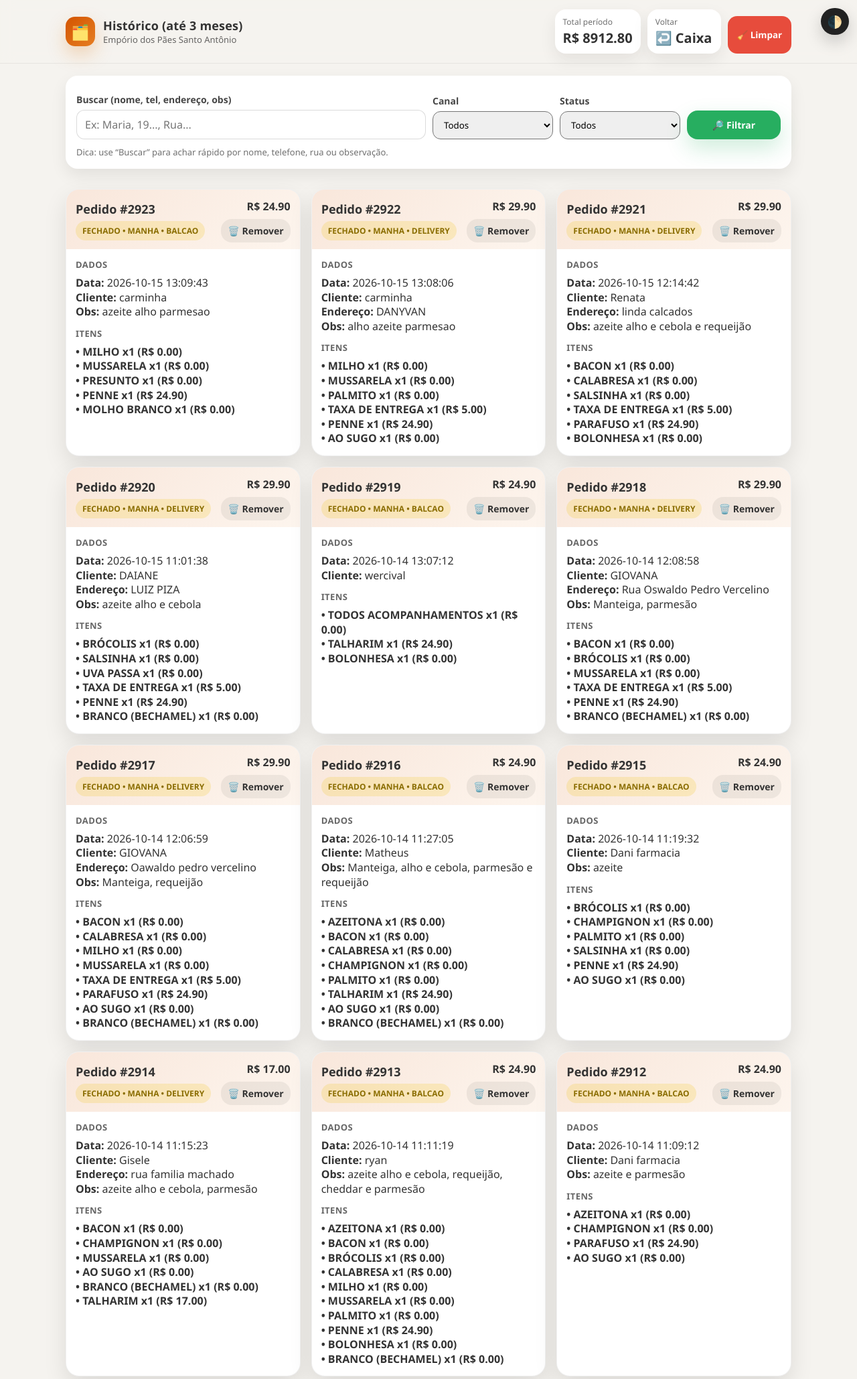
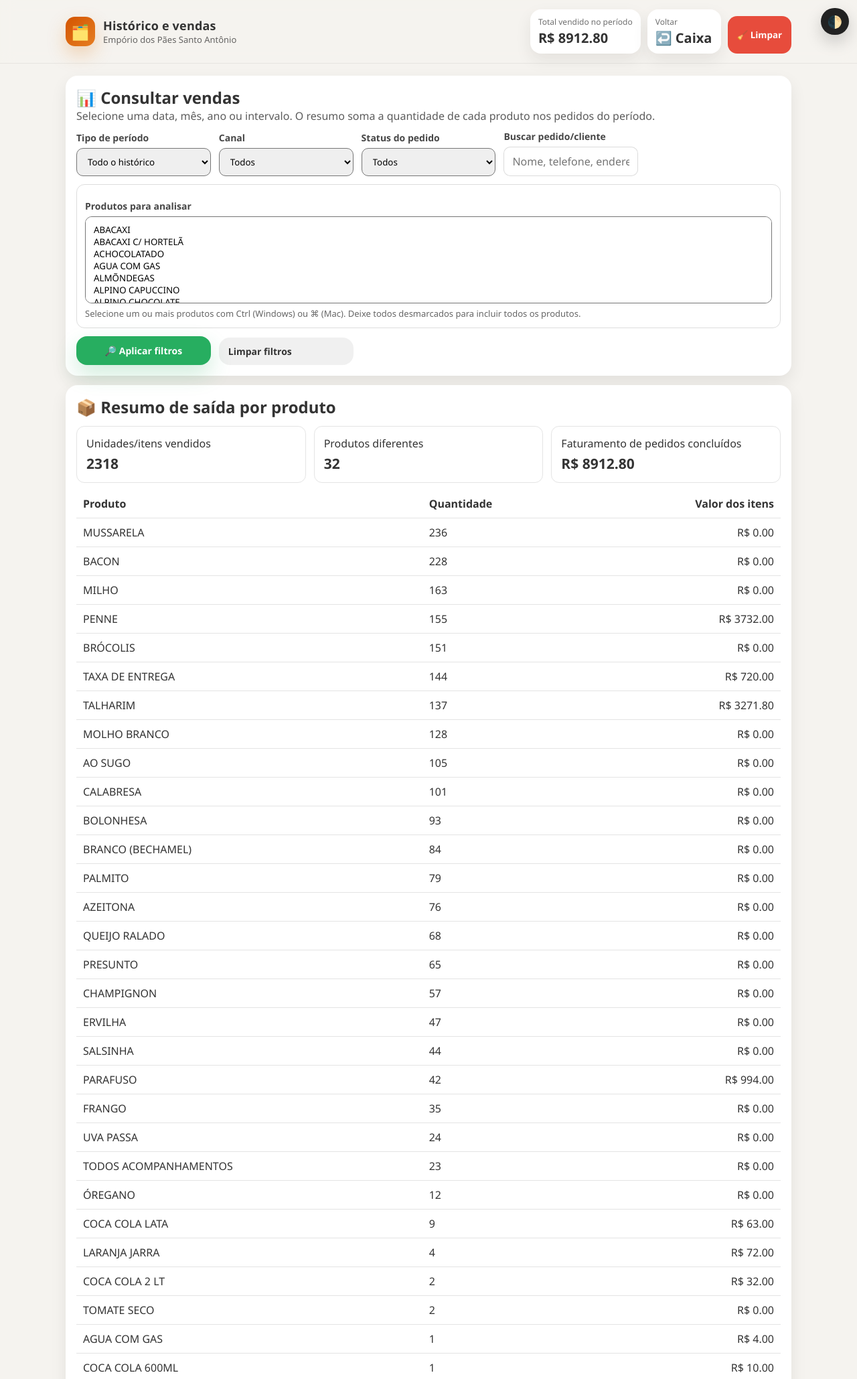
Before and after one commit to hitweapon/sistema-pedidos, a Flask app: page /historico in a window 1280 px wide. Shown: the top 2059 px of the page at 67% size. Run offline with Flask 3, Linux system fonts and the light colour scheme; the visitor is signed in with stand-in values (Sample User, id 1); data comes from the database, SQL or seed files in the repository.

Commit message:
Adiciona filtros de período e resumo de vendas por produto

```diff
--- a/templates/historico.html
+++ b/templates/historico.html
@@ -2,141 +2,104 @@
 <html lang="pt-br">
 <head>
   <meta charset="UTF-8">
+  <meta name="viewport" content="width=device-width, initial-scale=1">
   <title>Histórico • {{ nome_estabelecimento }}</title>
   <link rel="stylesheet" href="{{ url_for('static', filename='style.css') }}">
+  <style>
+    .filters{display:grid;grid-template-columns:repeat(auto-fit,minmax(170px,1fr));gap:12px;align-items:end}
+    .filters label{display:block;margin-bottom:6px;font-weight:700}
+    .filters input,.filters select{width:100%;box-sizing:border-box;padding:10px 12px;border-radius:10px}
+    .product-picker{grid-column:1/-1;border:1px solid rgba(120,120,120,.25);border-radius:12px;padding:12px}
+    .product-picker select{min-height:130px}
+    .hint{font-size:13px;opacity:.75;margin-top:6px}
+    .report-table{width:100%;border-collapse:collapse;margin-top:10px}
+    .report-table th,.report-table td{text-align:left;padding:10px;border-bottom:1px solid rgba(120,120,120,.2)}
+    .report-table th:last-child,.report-table td:last-child{text-align:right}
+    .report-wrap{overflow-x:auto}
+    .report-kpis{display:grid;grid-template-columns:repeat(auto-fit,minmax(170px,1fr));gap:12px;margin-top:12px}
+    .report-kpi{padding:14px;border:1px solid rgba(120,120,120,.2);border-radius:12px}
+    .report-kpi strong{display:block;font-size:21px;margin-top:5px}
+    .ticket-itens{line-height:1.55}
+    @media(max-width:650px){.topbar-inner{gap:12px}.kpi{flex-wrap:wrap}.report-table th,.report-table td{padding:8px 6px}}
+  </style>
 </head>
 <body>
-
 <button class="toggle-theme" onclick="document.body.classList.toggle('dark')">🌓</button>
-
-<div class="topbar">
-  <div class="topbar-inner">
-    <div class="brand">
-      <div class="brand-icon">🗂️</div>
-      <div>
-        <div class="brand-title">Histórico (até 3 meses)</div>
-        <div class="brand-sub">{{ nome_estabelecimento }}</div>
-      </div>
+<div class="topbar"><div class="topbar-inner">
+  <div class="brand"><div class="brand-icon">🗂️</div><div><div class="brand-title">Histórico e vendas</div><div class="brand-sub">{{ nome_estabelecimento }}</div></div></div>
+  <div class="kpi">
+    <div class="kpi-card"><div class="kpi-label">Total vendido no período</div><div class="kpi-value">R$ {{ "%.2f"|format(total_periodo) }}</div></div>
+    <a class="kpi-card" href="/caixa" style="text-decoration:none;color:inherit"><div class="kpi-label">Voltar</div><div class="kpi-value">↩️ Caixa</div></a>
+    <form action="/historico/limpar" method="POST" onsubmit="return confirm('Apagar TODO o histórico? Esta ação não pode ser desfeita.')" style="margin:0"><button class="danger" type="submit" style="height:56px">🧹 Limpar</button></form>
+  </div>
+</div></div>
+<div class="container">
+  <div class="card">
+    <h2 style="margin-top:0">📊 Consultar vendas</h2>
+    <p style="opacity:.8;margin-top:0">Selecione uma data, mês, ano ou intervalo. O resumo soma a quantidade de cada produto nos pedidos do período.</p>
+    <form method="GET" class="filters" id="filtersForm">
+      <div><label for="periodo">Tipo de período</label><select name="periodo" id="periodo">
+        <option value="todos" {% if periodo == "todos" %}selected{% endif %}>Todo o histórico</option>
+        <option value="dia" {% if periodo == "dia" %}selected{% endif %}>Por dia</option>
+        <option value="mes" {% if periodo == "mes" %}selected{% endif %}>Por mês</option>
+        <option value="ano" {% if periodo == "ano" %}selected{% endif %}>Por ano</option>
+        <option value="intervalo" {% if periodo == "intervalo" %}selected{% endif %}>Período personalizado</option>
+      </select></div>
+      <div id="dayField"><label for="data">Data</label><input type="date" name="data" id="data" value="{{ data_filtro }}"></div>
+      <div id="monthField"><label for="mes">Mês</label><input type="month" name="mes" id="mes" value="{{ mes_filtro }}"></div>
+      <div id="yearField"><label for="ano">Ano</label><input type="number" name="ano" id="ano" min="2000" max="2100" value="{{ ano_filtro }}"></div>
+      <div id="startField"><label for="data_inicio">Data inicial</label><input type="date" name="data_inicio" id="data_inicio" value="{{ data_inicio }}"></div>
+      <div id="endField"><label for="data_fim">Data final</label><input type="date" name="data_fim" id="data_fim" value="{{ data_fim }}"></div>
+      <div><label for="canal">Canal</label><select name="canal" id="canal"><option value="TODOS" {% if canal=="TODOS" %}selected{% endif %}>Todos</option><option value="BALCAO" {% if canal=="BALCAO" %}selected{% endif %}>Balcão</option><option value="DELIVERY" {% if canal=="DELIVERY" %}selected{% endif %}>Delivery</option></select></div>
+      <div><label for="status">Status do pedido</label><select name="status" id="status">
+        <option value="TODOS" {% if status=="TODOS" %}selected{% endif %}>Todos</option><option value="AGUARDANDO_CAIXA" {% if status=="AGUARDANDO_CAIXA" %}selected{% endif %}>Aguardando caixa</option><option value="PENDENTE" {% if status=="PENDENTE" %}selected{% endif %}>Na cozinha</option><option value="PRONTO" {% if status=="PRONTO" %}selected{% endif %}>Pronto</option><option value="FECHADO" {% if status=="FECHADO" %}selected{% endif %}>Fechado</option><option value="CANCELADO" {% if status=="CANCELADO" %}selected{% endif %}>Cancelado</option>
+      </select></div>
+      <div><label for="q">Buscar pedido/cliente</label><input type="text" name="q" id="q" value="{{ q }}" placeholder="Nome, telefone, endereço..."></div>
+      <div class="product-picker"><label for="produtos">Produtos para analisar</label><select name="produtos" id="produtos" multiple>
+        {% for produto in produtos_filtro %}<option value="{{ produto.nome }}" {% if produto.nome in produtos_selecionados %}selected{% endif %}>{{ produto.nome }}</option>{% endfor %}
+      </select><div class="hint">Selecione um ou mais produtos com Ctrl (Windows) ou ⌘ (Mac). Deixe todos desmarcados para incluir todos os produtos.</div></div>
+      <div><button class="btn btn-primary" type="submit">🔎 Aplicar filtros</button></div>
+      <div><a class="btn btn-ghost" href="/historico" style="display:inline-block;text-decoration:none;padding:11px 14px">Limpar filtros</a></div>
+    </form>
+    {% if erro_periodo %}<p style="color:#b42318;font-weight:700">{{ erro_periodo }}</p>{% endif %}
+  </div>
+  <div class="card" style="margin-top:14px">
+    <h2 style="margin-top:0">📦 Resumo de saída por produto</h2>
+    <div class="report-kpis">
+      <div class="report-kpi"><span>Unidades/itens vendidos</span><strong>{{ total_unidades }}</strong></div>
+      <div class="report-kpi"><span>Produtos diferentes</span><strong>{{ resumo_produtos|length }}</strong></div>
+      <div class="report-kpi"><span>Faturamento de pedidos concluídos</span><strong>R$ {{ "%.2f"|format(total_periodo) }}</strong></div>
     </div>
-
-    <div class="kpi">
-      <div class="kpi-card">
-        <div class="kpi-label">Total período</div>
-        <div class="kpi-value">R$ {{ "%.2f"|format(total_periodo) }}</div>
-      </div>
-
-      <a class="kpi-card" href="/caixa" style="text-decoration:none; color:inherit;">
-        <div class="kpi-label">Voltar</div>
-        <div class="kpi-value">↩️ Caixa</div>
-      </a>
-
-      <!-- LIMPAR HISTÓRICO -->
-      <form action="/historico/limpar" method="POST"
-            onsubmit="return confirm('Apagar TODO o histórico?');"
-            style="margin:0;">
-        <button class="danger" type="submit" style="height:56px;">
-          🧹 Limpar
-        </button>
-      </form>
+    <div class="report-wrap"><table class="report-table"><thead><tr><th>Produto</th><th>Quantidade</th><th>Valor dos itens</th></tr></thead><tbody>
+      {% for item in resumo_produtos %}<tr><td>{{ item.nome }}</td><td>{{ item.quantidade }}</td><td>R$ {{ "%.2f"|format(item.valor or 0) }}</td></tr>
+      {% else %}<tr><td colspan="3">Nenhuma venda encontrada para os filtros selecionados.</td></tr>{% endfor %}
+    </tbody></table></div>
+    <div class="hint">Itens pesáveis contam como uma ocorrência porque o banco atual guarda o valor, mas não o peso em uma coluna de quantidade.</div>
+  </div>
+  <div class="card" style="margin-top:14px">
+    <h2 style="margin-top:0">🧾 Pedidos no período</h2>
+    {% if pedidos|length == 0 %}<div class="empty-state"><div class="empty-emoji">📦</div><h3>Nenhum pedido encontrado</h3><p>Tente outro período ou ajuste os filtros.</p></div>{% endif %}
+    <div class="kitchen-grid">
+      {% for p in pedidos %}<div class="ticket">
+        <div class="ticket-head"><div><div class="ticket-id">Pedido #{{ p.id }}</div><div class="ticket-badge">{{ p.status }} • {{ p.turno }} • {{ p.canal }}</div></div>
+          <div style="text-align:right"><div style="font-weight:900">R$ {{ "%.2f"|format(p.total or 0) }}</div><form action="/historico/remover/{{ p.id }}" method="POST" onsubmit="return confirm('Remover este pedido do histórico?')" style="margin-top:8px"><button class="btn btn-ghost" type="submit" style="padding:8px 10px">🗑️ Remover</button></form></div>
+        </div>
+        <div class="ticket-body"><div class="ticket-title">Dados</div><div style="line-height:1.45">
+          <b>Data:</b> {{ p.criado_em }}<br>{% if p.cliente_nome %}<b>Cliente:</b> {{ p.cliente_nome }}<br>{% endif %}{% if p.cliente_tel %}<b>Telefone:</b> {{ p.cliente_tel }}<br>{% endif %}{% if p.endereco %}<b>Endereço:</b> {{ p.endereco }}<br>{% endif %}{% if p.observacoes %}<b>Observações:</b> {{ p.observacoes }}<br>{% endif %}
+        </div><div style="margin-top:12px" class="ticket-title">Itens</div><div class="ticket-itens">
+          {% for it in pedido_itens[p.id] %}• {{ it.nome }} x{{ it.quantidade }} (R$ {{ "%.2f"|format(it.subtotal or it.pesado_valor or 0) }})<br>{% endfor %}
+        </div></div>
+      </div>{% endfor %}
     </div>
   </div>
 </div>
-
-<div class="container">
-
-  <div class="card">
-    <form method="GET" style="display:grid; grid-template-columns: 1fr 180px 180px 140px; gap:10px; align-items:end;">
-      <div>
-        <label>Buscar (nome, tel, endereço, obs)</label>
-        <input type="text" name="q" value="{{ q }}" placeholder="Ex: Maria, 19..., Rua...">
-      </div>
-
-      <div>
-        <label>Canal</label>
-        <select name="canal" style="width:100%; padding:10px 12px; border-radius:12px;">
-          <option value="TODOS" {% if canal=="TODOS" %}selected{% endif %}>Todos</option>
-          <option value="BALCAO" {% if canal=="BALCAO" %}selected{% endif %}>Balcão</option>
-          <option value="DELIVERY" {% if canal=="DELIVERY" %}selected{% endif %}>Delivery</option>
-        </select>
-      </div>
-
-      <div>
-        <label>Status</label>
-        <select name="status" style="width:100%; padding:10px 12px; border-radius:12px;">
-          <option value="TODOS" {% if status=="TODOS" %}selected{% endif %}>Todos</option>
-          <option value="AGUARDANDO_CAIXA" {% if status=="AGUARDANDO_CAIXA" %}selected{% endif %}>Aguardando</option>
-          <option value="PENDENTE" {% if status=="PENDENTE" %}selected{% endif %}>Cozinha</option>
-          <option value="PRONTO" {% if status=="PRONTO" %}selected{% endif %}>Pronto</option>
-          <option value="FECHADO" {% if status=="FECHADO" %}selected{% endif %}>Fechado</option>
-          <option value="CANCELADO" {% if status=="CANCELADO" %}selected{% endif %}>Cancelado</option>
-        </select>
-      </div>
-
-      <button class="btn btn-primary" type="submit">🔎 Filtrar</button>
-    </form>
-
-    <div style="opacity:.7; margin-top:10px; font-size:13px;">
-      Dica: use “Buscar” para achar rápido por nome, telefone, rua ou observação.
-    </div>
-  </div>
-
-  <div style="height:14px;"></div>
-
-  {% if pedidos|length == 0 %}
-    <div class="empty-state">
-      <div class="empty-emoji">📦</div>
-      <h2>Nada encontrado</h2>
-      <p>Tente mudar o filtro ou a busca.</p>
-    </div>
-  {% endif %}
-
-  <div class="kitchen-grid">
-    {% for p in pedidos %}
-      <div class="ticket">
-        <div class="ticket-head">
-          <div>
-            <div class="ticket-id">Pedido #{{ p.id }}</div>
-            <div class="ticket-badge">{{ p.status }} • {{ p.turno }} • {{ p.canal }}</div>
-          </div>
-
-          <div style="text-align:right;">
-            <div style="font-weight:900;">
-              R$ {{ "%.2f"|format(p.total or 0) }}
-            </div>
-
-            <!-- REMOVER DO HISTÓRICO -->
-            <form action="/historico/remover/{{ p.id }}" method="POST"
-                  onsubmit="return confirm('Remover este pedido do histórico?');"
-                  style="margin-top:8px;">
-              <button class="btn btn-ghost" type="submit" style="padding:8px 10px;">
-                🗑️ Remover
-              </button>
-            </form>
-          </div>
-        </div>
-
-        <div class="ticket-body">
-          <div class="ticket-title">Dados</div>
-          <div style="line-height:1.35;">
-            <b>Data:</b> {{ p.criado_em }}<br>
-            {% if p.cliente_nome %}<b>Cliente:</b> {{ p.cliente_nome }}<br>{% endif %}
-            {% if p.cliente_tel %}<b>Tel:</b> {{ p.cliente_tel }}<br>{% endif %}
-            {% if p.endereco %}<b>Endereço:</b> {{ p.endereco }}<br>{% endif %}
-            {% if p.observacoes %}<b>Obs:</b> {{ p.observacoes }}<br>{% endif %}
-          </div>
-
-          <div style="margin-top:12px;" class="ticket-title">Itens</div>
-          <div class="ticket-itens">
-            {% for it in pedido_itens[p.id] %}
-              • {{ it.nome }} x{{ it.quantidade }} (R$ {{ "%.2f"|format(it.subtotal or 0) }})<br>
-            {% endfor %}
-          </div>
-        </div>
-      </div>
-    {% endfor %}
-  </div>
-
-</div>
-
+<script>
+(function(){
+  const periodo=document.getElementById('periodo');
+  const f={day:document.getElementById('dayField'),month:document.getElementById('monthField'),year:document.getElementById('yearField'),start:document.getElementById('startField'),end:document.getElementById('endField')};
+  function sync(){const p=periodo.value;f.day.hidden=p!=='dia';f.month.hidden=p!=='mes';f.year.hidden=p!=='ano';f.start.hidden=p!=='intervalo';f.end.hidden=p!=='intervalo';document.getElementById('data').disabled=p!=='dia';document.getElementById('mes').disabled=p!=='mes';document.getElementById('ano').disabled=p!=='ano';document.getElementById('data_inicio').disabled=p!=='intervalo';document.getElementById('data_fim').disabled=p!=='intervalo';}
+  periodo.addEventListener('change',sync);sync();
+})();
+</script>
 </body>
 </html>
```
